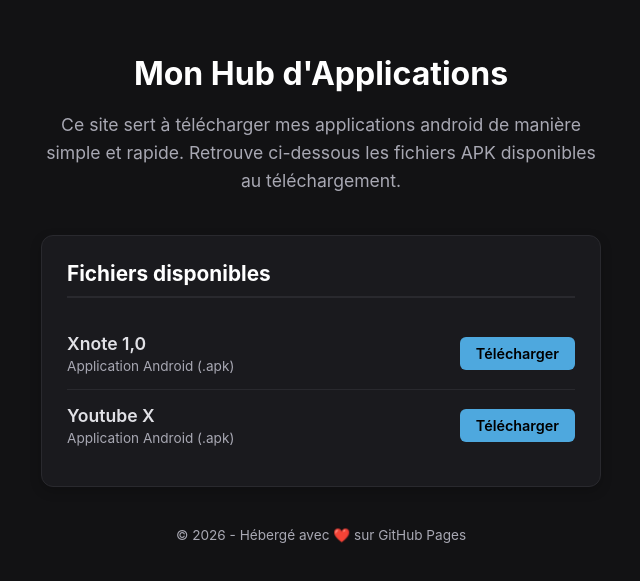
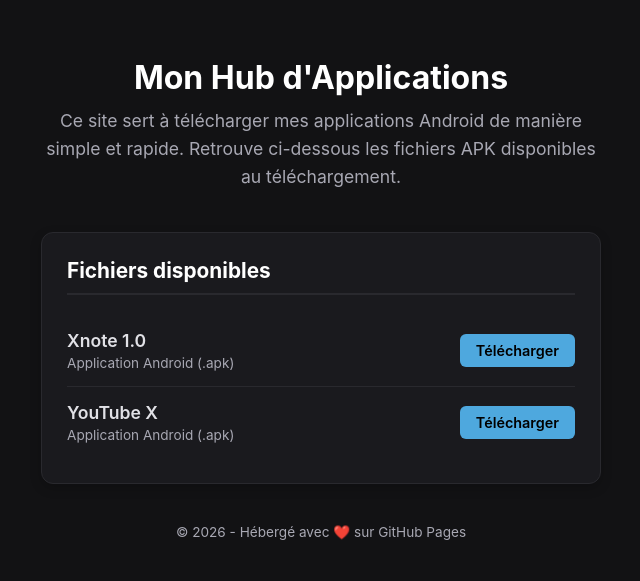
Before and after one commit to Arma2472/Arma2472.github.io, a plain HTML site: page index.html in a window 1280 px wide. Shown: the part 105-686 px from the top of the page, without its empty margins (319-959 px from the left). Drawn offline with Linux system fonts and the light colour scheme.

Commit message:
Update index.html

```diff
--- a/index.html
+++ b/index.html
@@ -49,6 +49,7 @@
             font-size: 1.1rem;
             line-height: 1.6;
             color: var(--text-muted);
+            margin: 0;
         }
 
         .download-section {
@@ -131,7 +132,7 @@
         <header>
             <h1>Mon Hub d'Applications</h1>
             <p class="description">
-                Ce site sert à télécharger mes applications android de manière simple et rapide. Retrouve ci-dessous les fichiers APK disponibles au téléchargement.
+                Ce site sert à télécharger mes applications Android de manière simple et rapide. Retrouve ci-dessous les fichiers APK disponibles au téléchargement.
             </p>
         </header>
 
@@ -140,17 +141,17 @@
             <ul class="app-list">
                 <li class="app-item">
                     <div class="app-info">
-                        <span class="app-name">Xnote 1,0</span>
+                        <span class="app-name">Xnote 1.0</span>
                         <span class="app-type">Application Android (.apk)</span>
                     </div>
-                    <a href="Xnote 1,0.apk" class="download-btn" download>Télécharger</a>
+                    <a href="Xnote 1,0.apk" class="download-btn" download rel="noopener noreferrer">Télécharger</a>
                 </li>
                 <li class="app-item">
                     <div class="app-info">
-                        <span class="app-name">Youtube X</span>
+                        <span class="app-name">YouTube X</span>
                         <span class="app-type">Application Android (.apk)</span>
                     </div>
-                    <a href="Youtube X.apk" class="download-btn" download>Télécharger</a>
+                    <a href="Youtube X.apk" class="download-btn" download rel="noopener noreferrer">Télécharger</a>
                 </li>
             </ul>
         </main>
```
